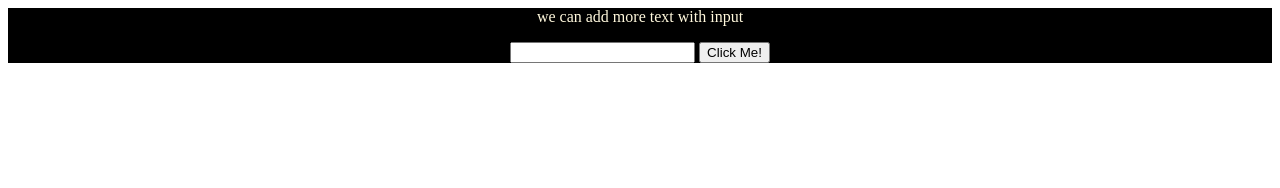
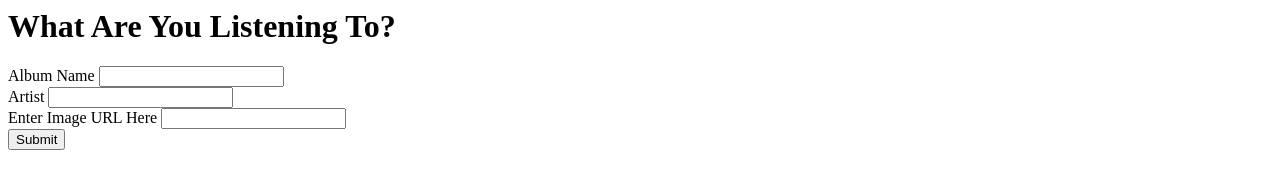
Before and after one commit to staten-island-tech/dom-manipulation-project-pinrongc, a plain HTML site: page index.html in a window 1280 px wide. Drawn offline with Linux system fonts and the light colour scheme.

Commit message:
Update index.html

```diff
--- a/index.html
+++ b/index.html
@@ -9,15 +9,31 @@
 </head>
 
 <body>
+    <h1>What Are You Listening To?</h1>
+    <section class="box">
+        <form id="form">
+            <div class="Music">
+                <div class="Albums">
+                    <label for="title">Album Name</label>
+                    <input type="text" id="title" class="text-box" required>
+                </div>
+                <div class="Artists">
+                    <label for="artist">Artist</label>
+                    <input type="text" id="artist" class="text-box" required>
+                </div>
+                <div class="Images">
+                    <label for="url">Enter Image URL Here</label>
+                    <input type="text" id="url" class="text-box" required>
+                </div>
+            </div>
+            <div class="End">
+                <input type="submit" value="Submit" class="btn">
+            </div>
+        </form>
+    </section>
+    <section class="display" id="display">
 
-    <div id="container-box">
-        <p id="text">we can add more text with input</p>
-        <input type="text" id="input" />
-        <button type="button">Click Me!</button>
-
-    </div>
-
-    <script src="index.js"></script>
+        <script src="index.js"></script>
 </body>
 
 </html>
```
